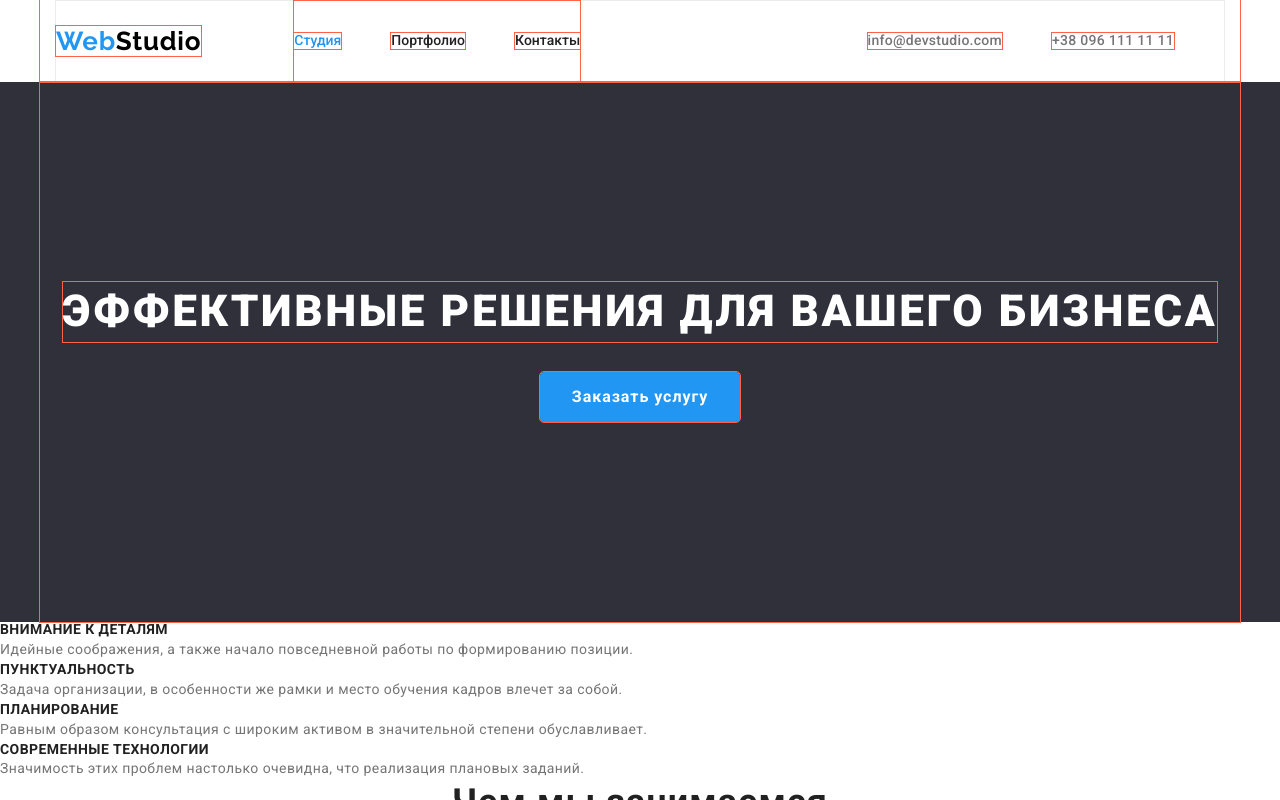
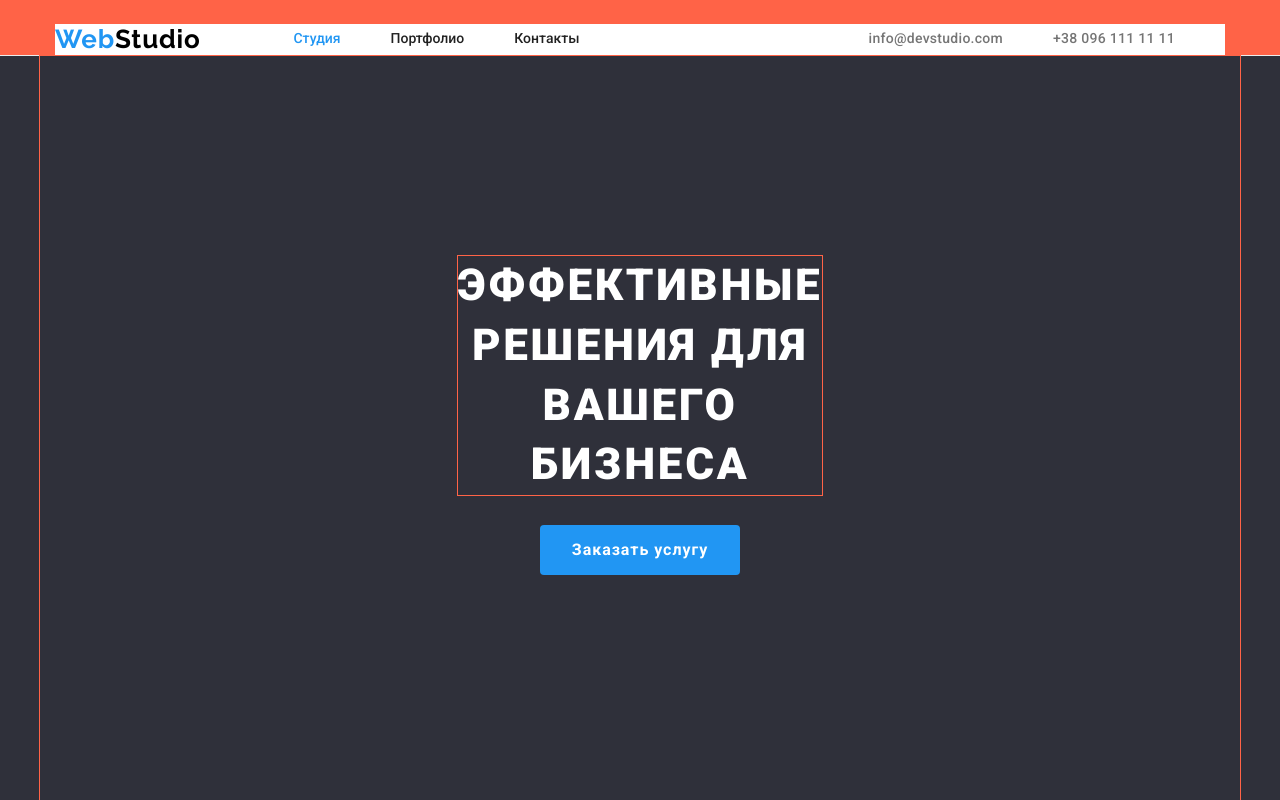
Before and after one commit to Dimikom/goit-markup-hw-03, a plain HTML site: page index.html in a window 1280 px wide. Shown: the top 800 px of the page. Drawn offline with nearby package versions, Linux system fonts and the light colour scheme.

Commit message:
доработки главной страницы

```diff
--- a/css/styles.css
+++ b/css/styles.css
@@ -87,21 +87,27 @@ ol {
   outline: 1px solid tomato;
 }
 /*=========HEADER========*/
+.page-header {
+  padding-top: 24px;
+  background-color: tomato;
+  border-bottom: 1px solid rgba(236, 236, 236, 1);
+}
 .topline {
   display: flex; /*располагает єлементы хедера в строку */
   align-items: center;
   background-color: var(--primary-white-color);
-  border: 1px solid rgba(236, 236, 236, 1);
+  /*он нужен?*/
 }
 .webstudio {
   font-family: var(--logo-font);
+  display: flex;
+  align-items: center;
   color: rgb(0, 0, 0, 1);
   font-weight: 400;
   font-size: 26px;
   line-height: 1.19;
   letter-spacing: 0.03em;
   margin-right: 93px;
-  outline: 1px solid tomato;
 }
 .web {
   color: rgb(33, 150, 243);
@@ -118,9 +124,6 @@ ol {
   font-size: 0;
   line-height: 1.14;
   letter-spacing: 0.02em;
-  padding-top: 32px;
-  padding-bottom: 32px;
-  outline: 1px solid tomato;
 }
 .menu-nav .link.current {
   color: var(--accent-color);
@@ -129,7 +132,6 @@ ol {
   color: var(--title-text-color);
 }
 .menu-nav li {
-  outline: 1px solid tomato;
   display: inline-block; /*Отображает меню как строчный элемент */
   font-size: 14px;
   /*margin-right: 50px; задает отступ между студия-портфолио-конт 50пх*/
@@ -148,12 +150,13 @@ ol {
 .header-mail-tel {
   list-style: none;
   display: flex;
+  align-items: center;
   margin-right: 50px;
   margin-left: auto;
 }
 .contact-email {
-  outline: 1px solid tomato;
   display: flex;
+  align-items: center;
   font-weight: 500;
   font-size: 14px;
   line-height: 1.14;
@@ -168,8 +171,6 @@ ol {
   color: var(--accent-color);
 }
 .contact-tel {
-  outline: 1px solid tomato;
-
   font-weight: 500;
   font-size: 14px;
   line-height: 1.14;
@@ -191,8 +192,9 @@ ol {
   display: flex;
   align-items: center;
   flex-direction: column;
-  padding-top: 200px;
-  padding-bottom: 200px;
+  /* padding-top: 200px;
+  padding-bottom: 200px; */
+  padding: 200px 452px 280px 452px;
 
   outline: 1px solid tomato;
 }
@@ -207,7 +209,6 @@ ol {
   letter-spacing: 0.06em;
   text-transform: uppercase;
   outline: 1px solid tomato;
-
   margin-bottom: 30px;
 }
 .hero-btn {
@@ -219,15 +220,11 @@ ol {
   line-height: 1.88;
   border-radius: 4px;
   display: block;
-  /* align-items: center; */
-  /* text-align: center; */
   letter-spacing: 0.06em;
   min-width: 136px;
   padding: 10px 32px;
-  /* margin: 0 auto; */
   cursor: pointer;
   border: 0;
-  outline: 1px solid tomato;
 }
 .hero-btn:hover,
 .hero-btn:focus {
--- a/index.html
+++ b/index.html
@@ -19,7 +19,7 @@
     <link href="./css/styles.css" rel="stylesheet" />
   </head>
   <body>
-    <header>
+    <header class="page-header">
       <div class="container">
         <div class="topline">
           <!-- Логотип WebStudio -->
```
